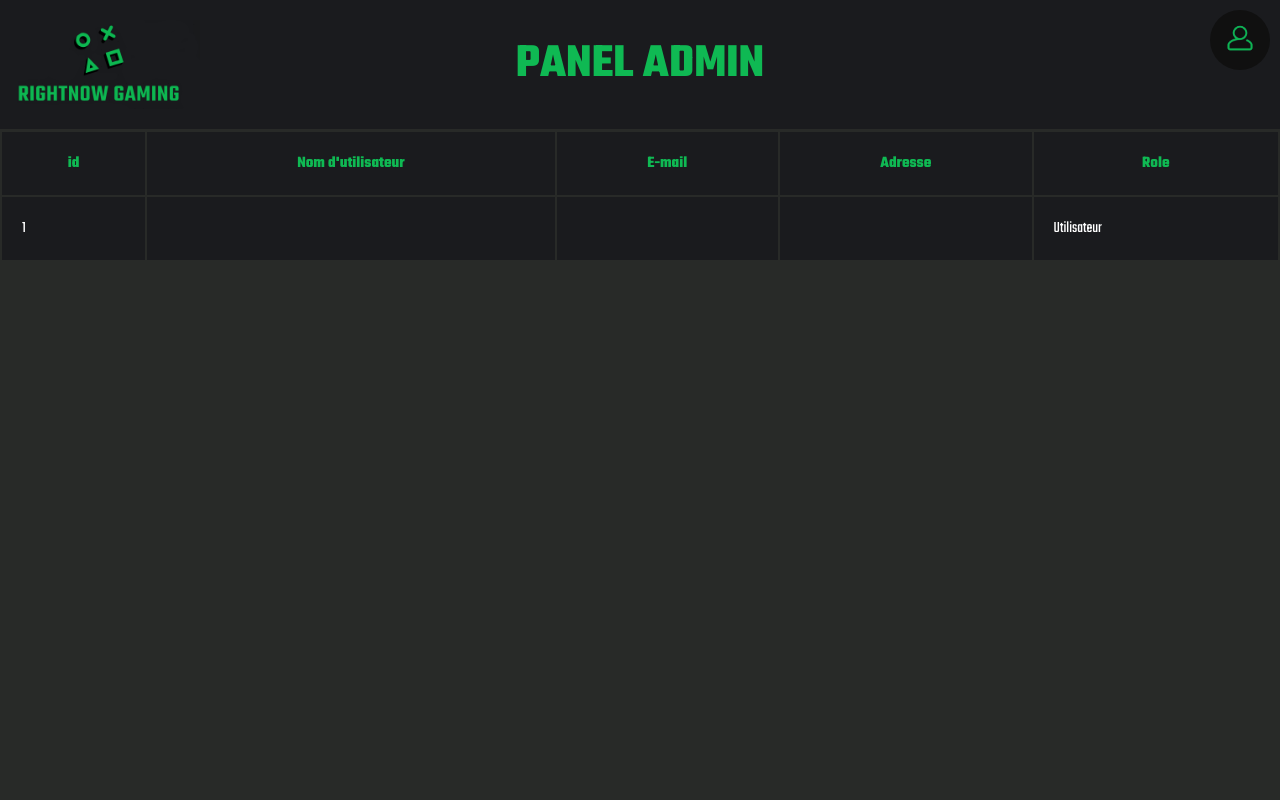
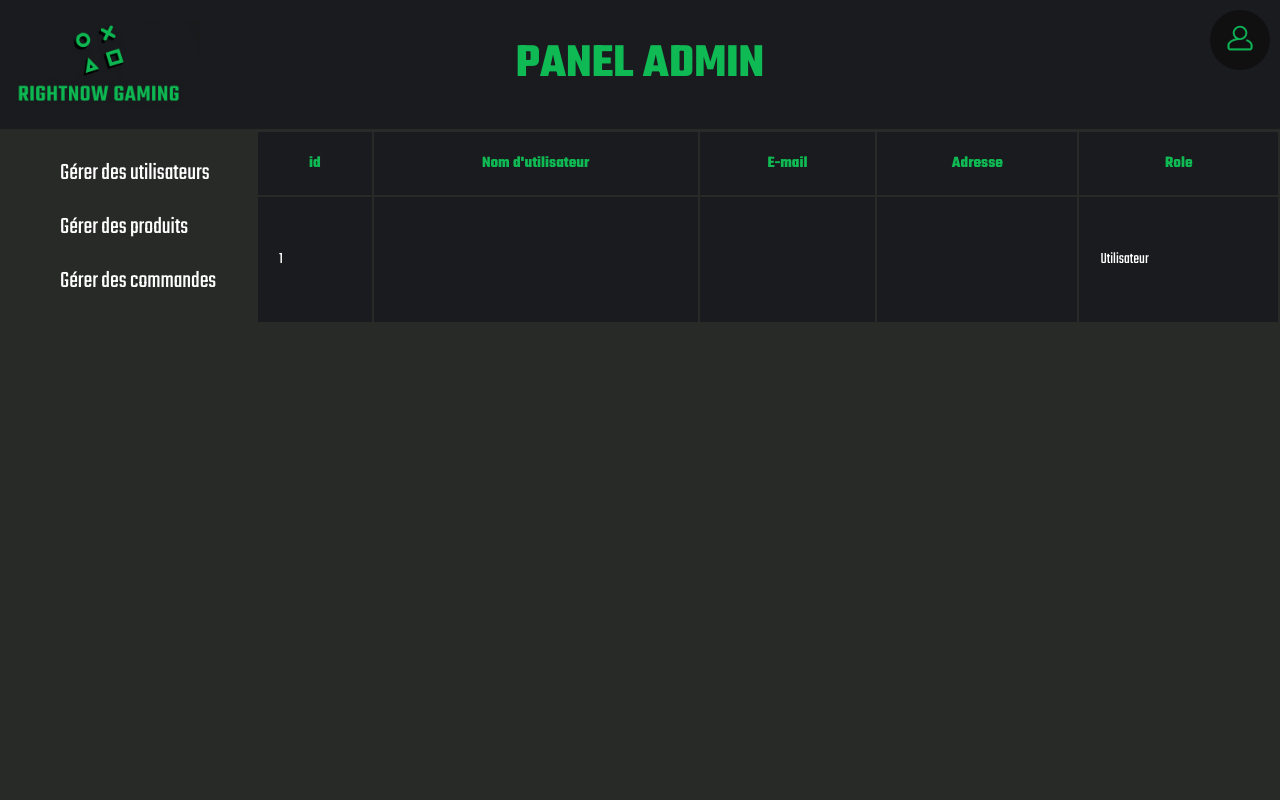
Before and after one commit to burton-tyll/RightNow-Gaming, a PHP site: page /assets/views/paneladmin.php?users in a window 1280 px wide. Run offline with PHP 8.4, Linux system fonts and the light colour scheme; tables that the repository leaves empty or names only in its code hold one stand-in row (values such as "Sample post"); data that the repository does not hold is empty.

Commit message:
ajout de user-management

```diff
--- a/assets/styles/global.css
+++ b/assets/styles/global.css
@@ -75,7 +75,7 @@ nav ul{
     height: fit-content;
 }
 
-nav a, li{
+nav a, nav li{
     color: white;
     padding: 10px;
     display: flex;
--- a/assets/styles/paneladmin.css
+++ b/assets/styles/paneladmin.css
@@ -8,8 +8,9 @@ nav{
     background-color: #1A1B1E;
 }
 
-#adminSection{
+#adminSection, #gestionnaire{
     padding-top: 130px;
+    display: flex;
 }
 
 .admin_title{
@@ -18,10 +19,44 @@ nav{
     color: #0FB953;
 }
 
-.content{
+#adminSection .content{
     display: flex;
     justify-content: center;
+    width: 80%;
 }
+
+#gestionnaire .content{
+    display: flex;
+    flex-direction: column;
+    align-items: center;
+    width: 100%;
+}
+
+.sideMenu{
+    width: 20%;
+}
+
+.sideMenu a{
+    color: white;
+    padding: 10px;
+    width: 100%;
+    margin-left: 40px;
+    font-size: 1.5rem;
+}
+
+.sideMenu li:hover{
+    background-color: #0FB953;
+}
+
+.sideMenu ul{
+    width: 100%;
+    padding: 0;
+}
+
+.sideMenu li{
+    padding: 10px;
+}
+
 
 /*-------TABLE-------*/
 
@@ -29,12 +64,26 @@ table{
     width: 100%;
 }
 
-td, th{
+td a{
+    display: flex;
+    width: 100%;
+    height: 100%;
+    color: white;
+    padding: 20px;
+    box-sizing: border-box;
+}
+
+th{
     padding: 20px;
 }
 
 tr{
     background-color: #1A1B1E;
+}
+
+tbody tr:hover{
+    background-color: #0FB953;
+    cursor: pointer;
 }
 
 th{
--- a/assets/views/paneladmin.php
+++ b/assets/views/paneladmin.php
@@ -76,6 +76,13 @@
     </header>
     <main>
         <section id="adminSection">
+            <div class="sideMenu">
+                <ul>
+                    <li><a href="?users">Gérer des utilisateurs</a></li>
+                    <li><a href="?products">Gérer des produits</a></li>
+                    <li><a href="?orders">Gérer des commandes</a></li>
+                </ul>
+            </div>
             <div class="content">
                 <?php if(isset($_GET['users'])): ?>
                     <table>
@@ -98,13 +105,15 @@
                                         $userRole = "Utilisateur";
                                     }
                                     echo
-                                    '<tr>
-                                        <td>' . $thisone['id'] . '</td>
-                                        <td>' . $thisone['username'] . '</td>
-                                        <td>' . $thisone['email'] . '</td>
-                                        <td>' . $thisone['adress'] . '</td>
-                                        <td>' . $userRole . '</td>
-                                    </tr>';
+                                    '
+                                    <tr>
+                                        <td><a href="./user-management?' . $thisone['username'] . '">' . $thisone['id'] . '</a></td>
+                                        <td><a href="./user-management?' . $thisone['username'] . '">' . $thisone['username'] . '</a></td>
+                                        <td><a href="./user-management?' . $thisone['username'] . '">' . $thisone['email'] . '</a></td>
+                                        <td><a href="./user-management?' . $thisone['username'] . '">' . $thisone['adress'] . '</a></td>
+                                        <td><a href="./user-management?' . $thisone['username'] . '">' . $userRole . '</a></td>
+                                    </tr>
+                                    ';
                                 }
                             ?>
                         </tbody>
```
Also changed, not shown: other parts of assets/styles/paneladmin.css (+42 -0 lines), assets/views/user-management.php (added, +98 -0 lines).
